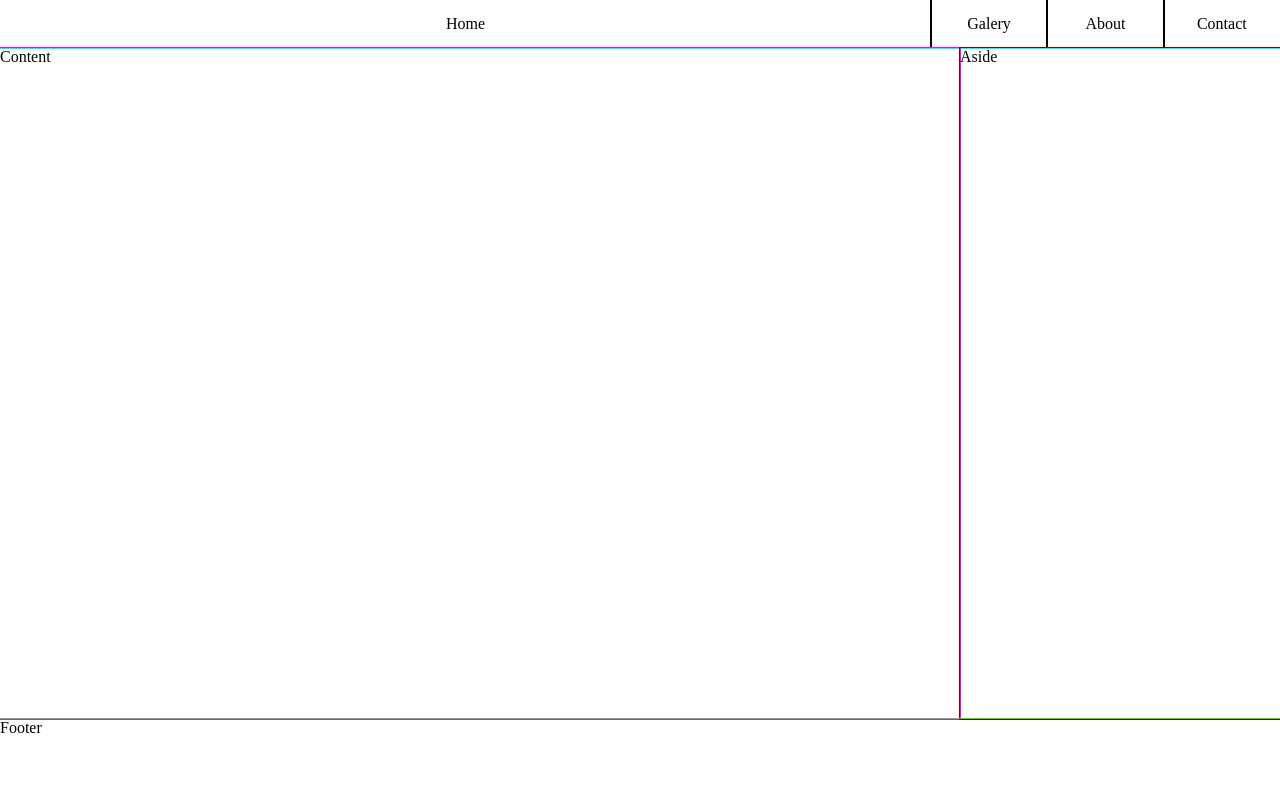
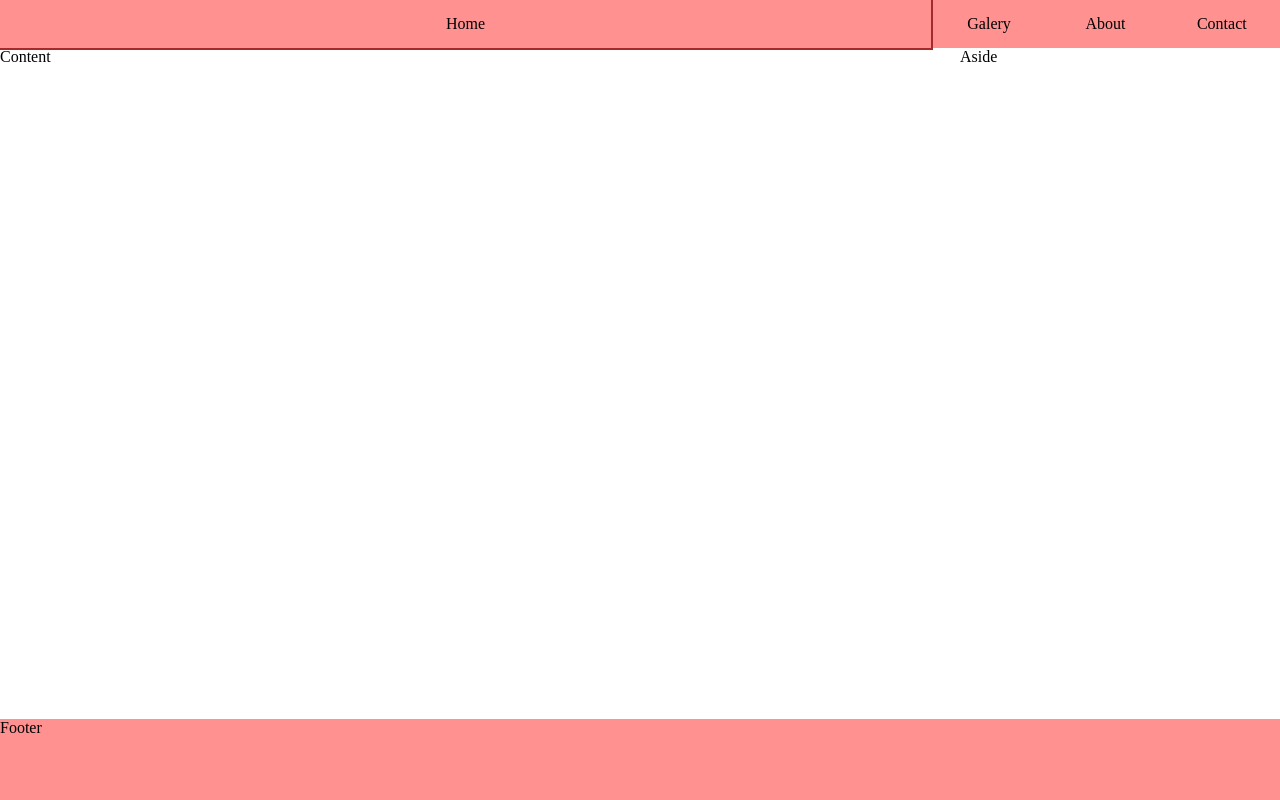
Before and after one commit to ElvisGT/Practica_Flexbox, a plain HTML site: page index.html in a window 1280 px wide. Drawn offline with Linux system fonts and the light colour scheme.

Commit message:
Agregando colores y un outline al header

```diff
--- a/css/style.css
+++ b/css/style.css
@@ -12,25 +12,25 @@ body{
 }
 
 .header{
-    outline: 1px solid aqua;
     height: 3rem;
 }
 
 .menu{
     display: flex;
     line-height: 3rem;
+    background-color: #FF9190;
 }
 
 .menu-item{
     list-style: none;
     flex: 1;
-    outline: 1px solid black;
     text-align: center;
-    transition: flex .5s;
+    transition: flex 0.8s;
 }
 
 .menu-item:hover{
     flex:8;
+    outline: 2px solid brown;
 }
 
 .container{
@@ -39,17 +39,15 @@ body{
 }
 
 .content{
-    outline:1px solid magenta;
     flex:1;
 }
 
 .aside{
-    outline: 1px solid maroon;
     flex:0 0 25%;
 }
 
 .footer{
-    outline: 1px solid lime;
     height: 6rem;
     margin-top: auto;
+    background-color: #FF9190;
 }
```
